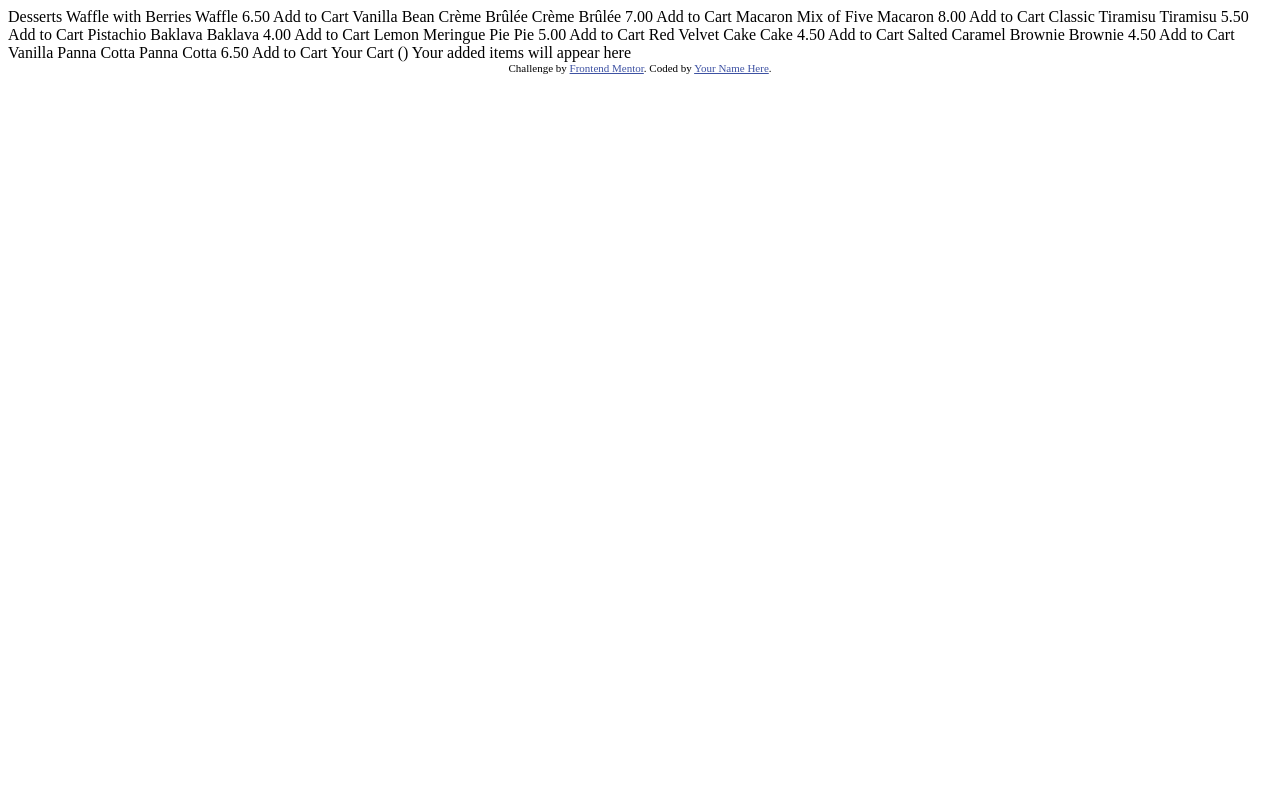
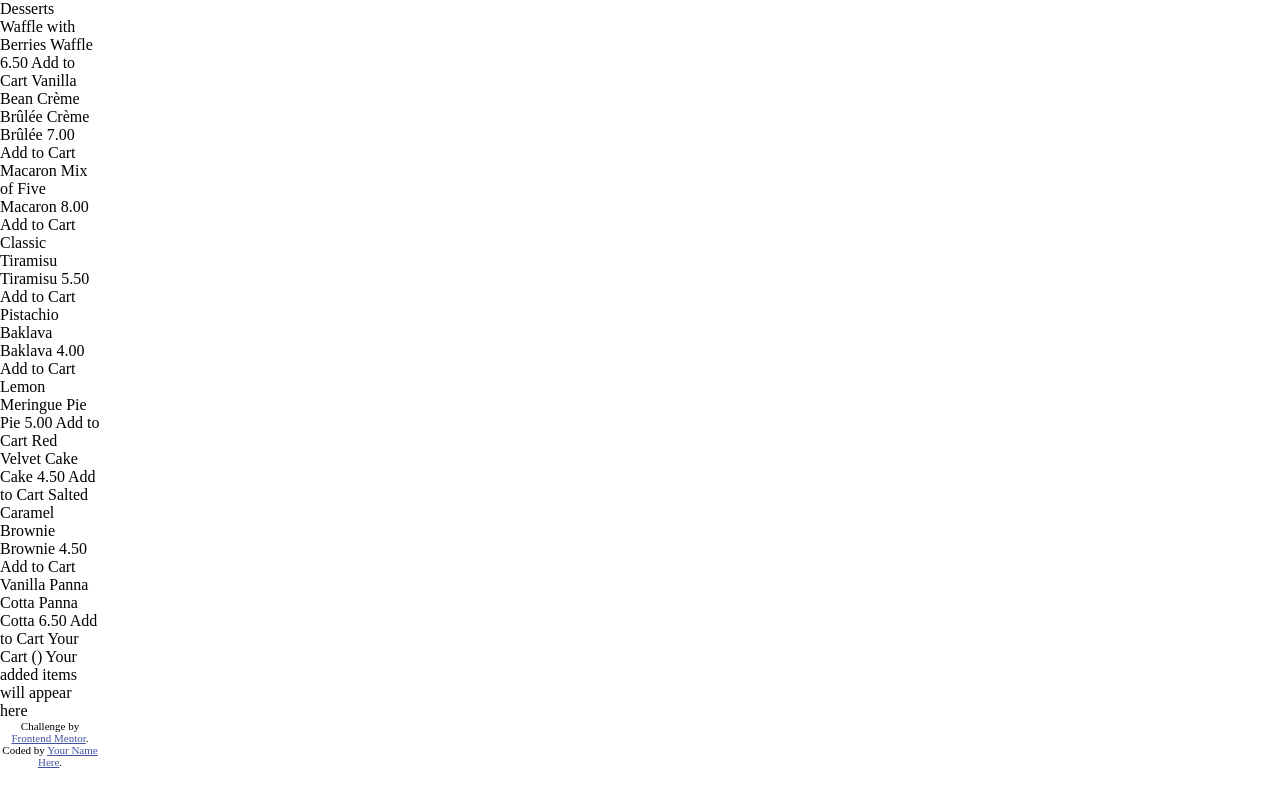
Before and after one commit to D3vJhonathan/Product-list--with-cart-main-, a plain HTML site: page index.html in a window 1280 px wide. Drawn offline with Linux system fonts and the light colour scheme.

Commit message:
:lipstick: add style sheet

```diff
--- a/index.html
+++ b/index.html
@@ -13,10 +13,11 @@
     .attribution { font-size: 11px; text-align: center; }
     .attribution a { color: hsl(228, 45%, 44%); }
   </style>
+  <link rel="stylesheet" href="./style.css">
 </head>
 <body>
-
-  Desserts
+  <div>
+   <div>Desserts</div>
 
     Waffle with Berries
      Waffle
@@ -65,6 +66,9 @@
 
     Your Cart (<!-- Quantity -->)
     Your added items will appear here
+  </div>
+
+
 
   <div class="attribution">
     Challenge by <a href="https://www.frontendmentor.io?ref=challenge">Frontend Mentor</a>.
--- /dev/null
+++ b/style.css
@@ -0,0 +1,16 @@
+* {
+    box-sizing: border-box;
+    margin: 0;
+    padding: o;
+}
+body {
+    display: flex;
+    flex-direction: column;
+    max-width: 100px;
+}
+body * {
+
+}
+#title {
+
+}
```
Lines whose indentation alone changed are shown as unchanged.
